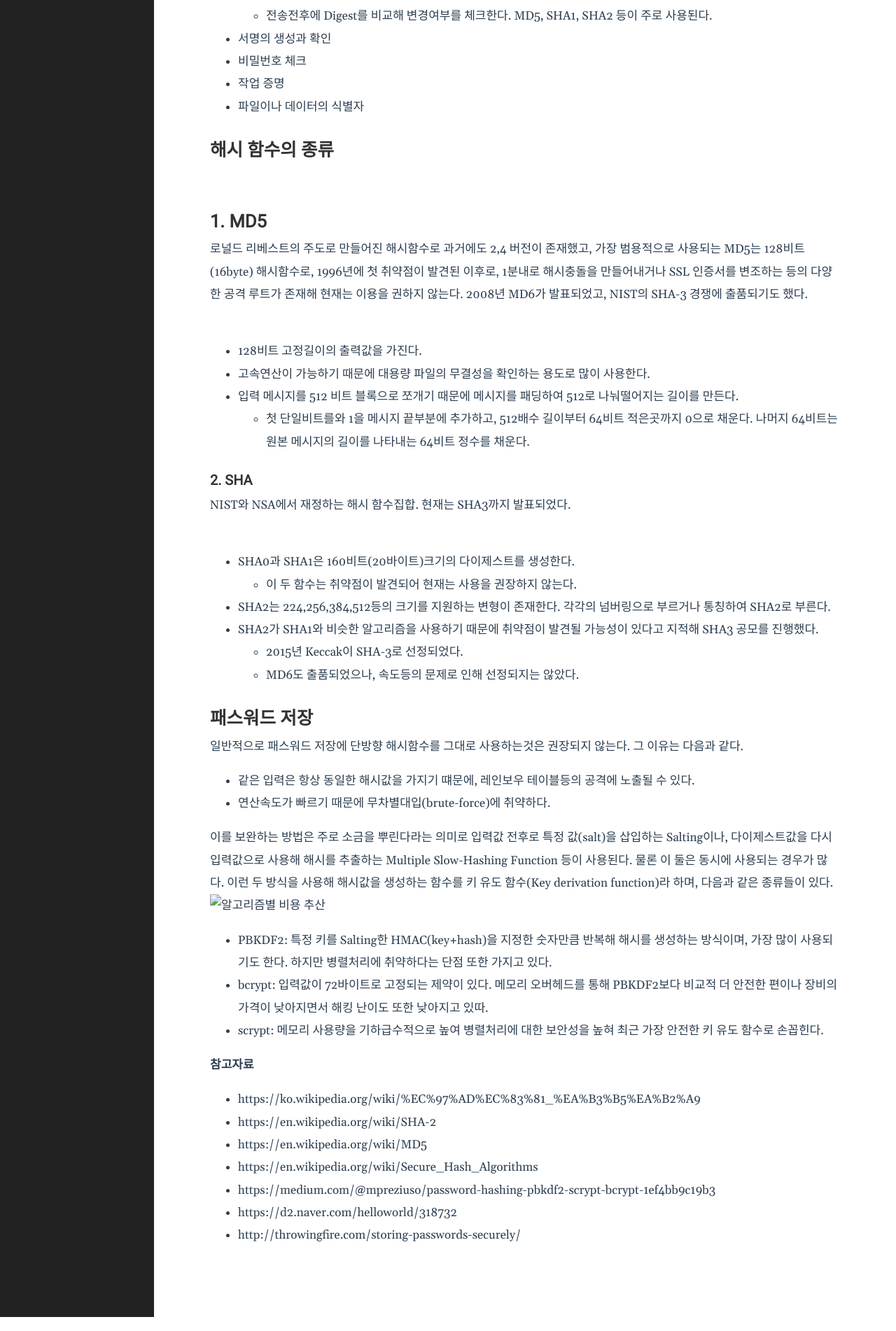
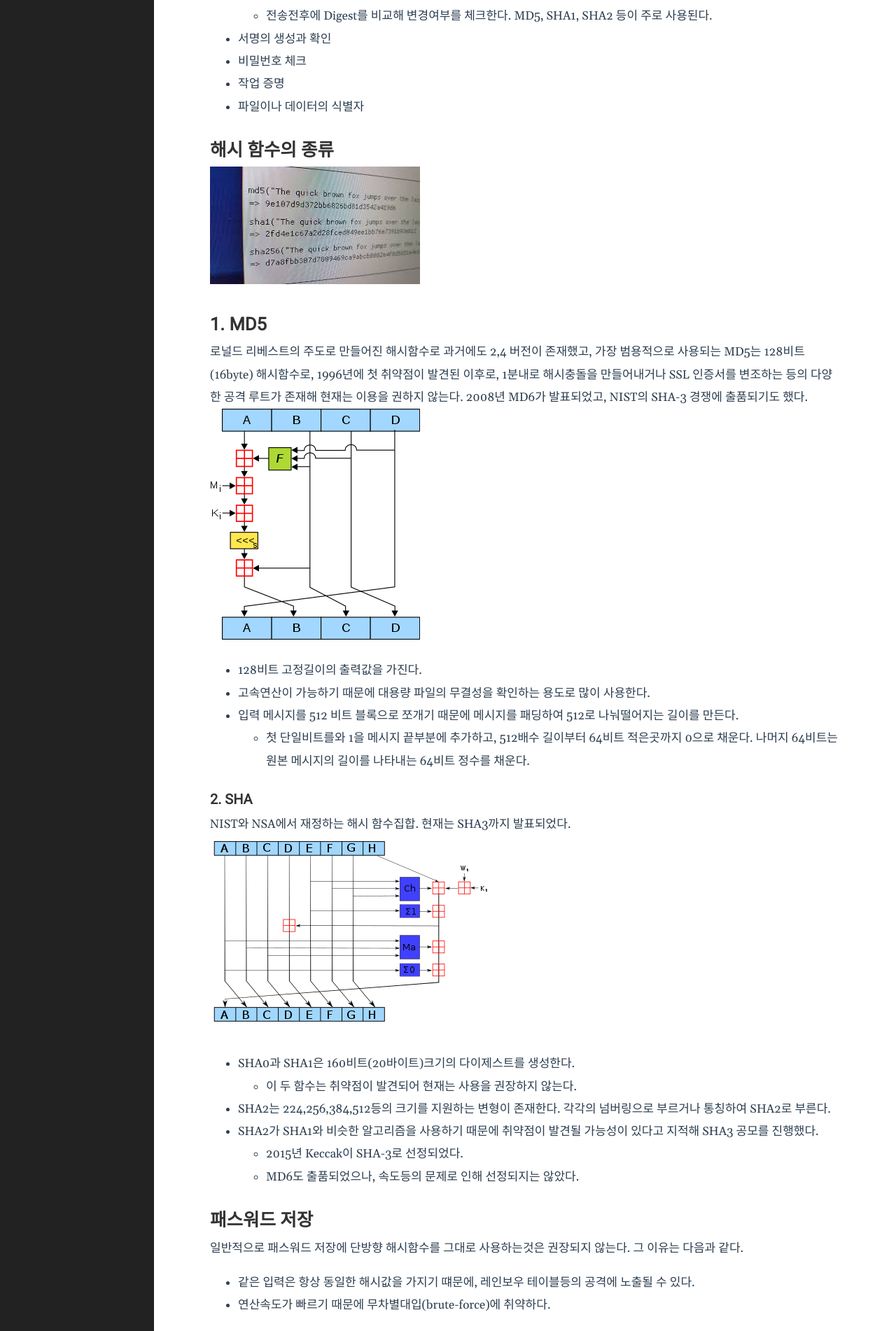
Before and after one commit to ejjoo/ejjoo.github.io, a Jekyll site: the page built from _posts/2020-01-09-cryptographic-hash-function.md, in a window 1280 px wide. Shown: the part 709-2611 px from the top of the page at 70% size. Built offline with Jekyll 4.4.1, drawn with Linux system fonts in a browser that asks for light colours.

Commit message:
trivial changes in articles

```diff
--- a/_posts/2020-01-09-cryptographic-hash-function.md
+++ b/_posts/2020-01-09-cryptographic-hash-function.md
@@ -23,12 +23,12 @@ CHF의 공격방식으로 역상공격이라고 하는 해시 충돌 공격이
 * 파일이나 데이터의 식별자
 
 # 해시 함수의 종류
-![](../public/images/2-2020-01-09-cryptographic-hash-function.jpg)
+![](/public/images/2-2020-01-09-cryptographic-hash-function.jpg)
 
 ## 1. MD5
 로널드 리베스트의 주도로 만들어진 해시함수로 과거에도 2,4 버전이 존재했고, 가장 범용적으로 사용되는 MD5는 128비트(16byte) 해시함수로, 1996년에 첫 취약점이 발견된 이후로, 1분내로 해시충돌을 만들어내거나 SSL 인증서를 변조하는 등의 다양한 공격 루트가 존재해 현재는 이용을 권하지 않는다. 2008년 MD6가 발표되었고, NIST의 SHA-3 경쟁에 출품되기도 했다.
 
-![](../public/images/3-2020-01-09-cryptographic-hash-function.png)
+![](/public/images/3-2020-01-09-cryptographic-hash-function.png)
 
 * 128비트 고정길이의 출력값을 가진다.
 * 고속연산이 가능하기 때문에 대용량 파일의 무결성을 확인하는 용도로 많이 사용한다.
@@ -39,7 +39,7 @@ CHF의 공격방식으로 역상공격이라고 하는 해시 충돌 공격이
 ### 2. SHA
 NIST와 NSA에서 재정하는 해시 함수집합. 현재는 SHA3까지 발표되었다.
 
-![](../public/images/4-2020-01-09-cryptographic-hash-function.png)
+![](/public/images/4-2020-01-09-cryptographic-hash-function.png)
 
 * SHA0과 SHA1은 160비트(20바이트)크기의 다이제스트를 생성한다.
     * 이 두 함수는 취약점이 발견되어 현재는 사용을 권장하지 않는다.
@@ -55,19 +55,19 @@ NIST와 NSA에서 재정하는 해시 함수집합. 현재는 SHA3까지 발표
 
 이를 보완하는 방법은 주로 소금을 뿌린다라는 의미로 입력값 전후로 특정 값(salt)을 삽입하는 Salting이나, 다이제스트값을 다시 입력값으로 사용해 해시를 추출하는 Multiple Slow-Hashing Function 등이 사용된다. 물론 이 둘은 동시에 사용되는 경우가 많다. 이런 두 방식을 사용해 해시값을 생성하는 함수를 키 유도 함수(Key derivation function)라 하며, 다음과 같은 종류들이 있다.
 
-![알고리즘별 비용 추산](../public/images/1-2020-01-09-cryptographic-hash-function.png)
+![알고리즘별 비용 추산](/public/images/1-2020-01-09-cryptographic-hash-function.png)
 
 * PBKDF2: 특정 키를 Salting한 HMAC(key+hash)을 지정한 숫자만큼 반복해 해시를 생성하는 방식이며, 가장 많이 사용되기도 한다. 하지만 병렬처리에 취약하다는 단점 또한 가지고 있다.
 * bcrypt: 입력값이 72바이트로 고정되는 제약이 있다. 메모리 오버헤드를 통해 PBKDF2보다 비교적 더 안전한 편이나 장비의 가격이 낮아지면서 해킹 난이도 또한 낮아지고 있따.
 * scrypt: 메모리 사용량을 기하급수적으로 높여 병렬처리에 대한 보안성을 높혀 최근 가장 안전한 키 유도 함수로 손꼽힌다.
 
+##### 참고자료
 
-
-**참고자료**
-- https://ko.wikipedia.org/wiki/%EC%97%AD%EC%83%81_%EA%B3%B5%EA%B2%A9
-- https://en.wikipedia.org/wiki/SHA-2
-- https://en.wikipedia.org/wiki/MD5
-- https://en.wikipedia.org/wiki/Secure_Hash_Algorithms
-- https://medium.com/@mpreziuso/password-hashing-pbkdf2-scrypt-bcrypt-1ef4bb9c19b3
-- https://d2.naver.com/helloworld/318732
-- http://throwingfire.com/storing-passwords-securely/
+---
+* <https://ko.wikipedia.org/wiki/%EC%97%AD%EC%83%81_%EA%B3%B5%EA%B2%A9>
+* <https://en.wikipedia.org/wiki/SHA-2>
+* <https://en.wikipedia.org/wiki/MD5>
+* <https://en.wikipedia.org/wiki/Secure_Hash_Algorithms>
+* <https://medium.com/@mpreziuso/password-hashing-pbkdf2-scrypt-bcrypt-1ef4bb9c19b3>
+* <https://d2.naver.com/helloworld/318732>
+* <http://throwingfire.com/storing-passwords-securely/>
```
Also changed, not shown: _posts/2019-12-22-serlvet.md (+2 -3 lines).
